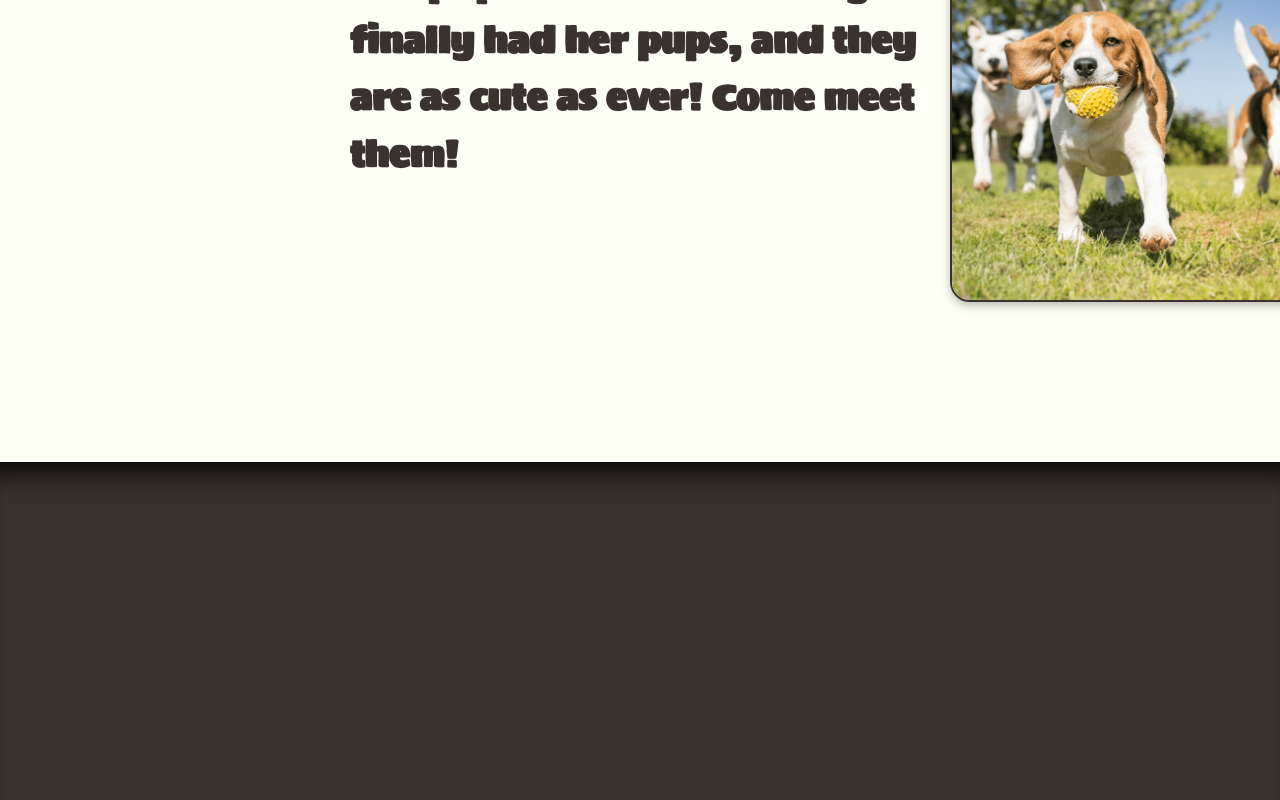
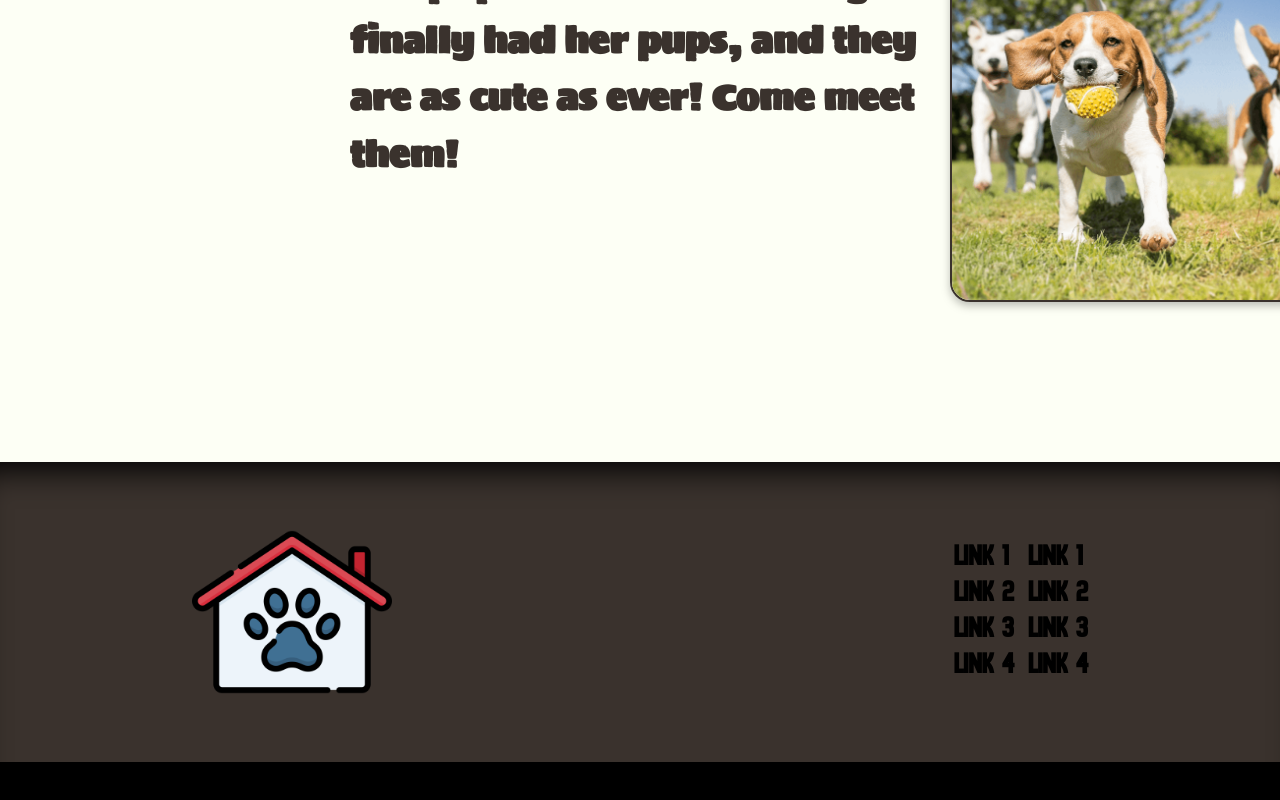
Before and after one commit to zoperalex/animal-shelter, a React app in the folder Frontend/: page / in a window 1280 px wide. Shown: the part 1048-1848 px from the top of the page. After the commit the page ends 1810 px from the top, so only its background shows below. Built offline with nearby package versions, Linux system fonts and the light colour scheme.

Commit message:
Added footer content

```diff
--- a/Frontend/src/Components/Footer/footer.css
+++ b/Frontend/src/Components/Footer/footer.css
@@ -1,6 +1,42 @@
+@font-face {
+    font-family: "NewAmsterdam";
+    src: url(../../../public/fonts/NewAmsterdam.ttf);
+}
+
 .footer-container {
     background-color: #3a322d;
-    height: 400px;
+    height: 300px;
     width: 100%;
     box-shadow: inset 0 2rem 2rem -1.5rem black;
+    display: flex;
+    align-items: center;
+    justify-content: center;
 }
+
+.footer-content-container {
+    height: 200px;
+    width: 70%;
+    display: flex;
+    justify-content: space-between;
+    align-items: center;
+}
+
+.logo {
+    height: 200px;
+    width: 200px;
+}
+
+.links-container {
+    display: flex;
+    justify-content: space-between;
+    width: 15%;
+    height: 75%;
+}
+
+ul {
+    list-style: none;
+    padding: 0;
+    margin: 0;
+    font-size: 30px;
+    font-family: "NewAmsterdam";
+}
--- a/Frontend/src/Components/Footer/footer.tsx
+++ b/Frontend/src/Components/Footer/footer.tsx
@@ -4,7 +4,31 @@ import "./footer.css";
 const Footer = () => {
     return (
         <>
-            <div className="footer-container"></div>
+            <div className="footer-container">
+                <div className="footer-content-container">
+                    <div className="logo">
+                        <img className="logo" src="/images/logo.png" alt="" />
+                    </div>
+                    <div className="links-container">
+                        <div className="links">
+                            <ul>
+                                <li>link 1</li>
+                                <li>link 2</li>
+                                <li>link 3</li>
+                                <li>link 4</li>
+                            </ul>
+                        </div>
+                        <div className="links">
+                            <ul>
+                                <li>link 1</li>
+                                <li>link 2</li>
+                                <li>link 3</li>
+                                <li>link 4</li>
+                            </ul>
+                        </div>
+                    </div>
+                </div>
+            </div>
         </>
     );
 };
```
Also changed, not shown: Frontend/public/fonts/NewAmsterdam.ttf (added), Frontend/public/images/logo.png (added).
